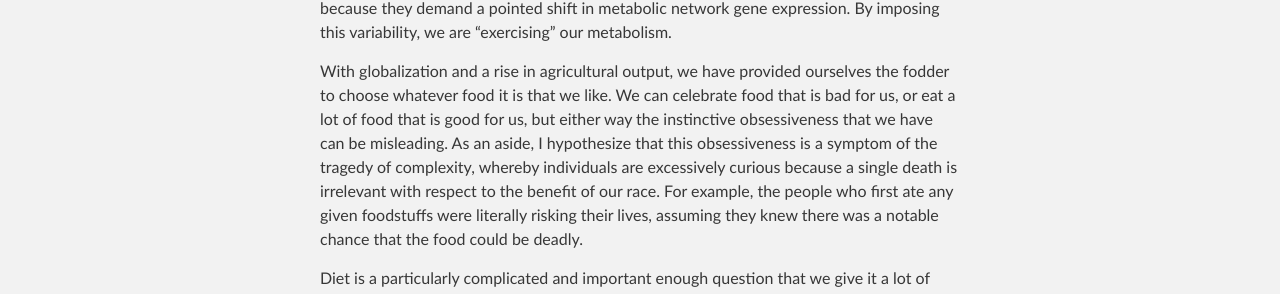
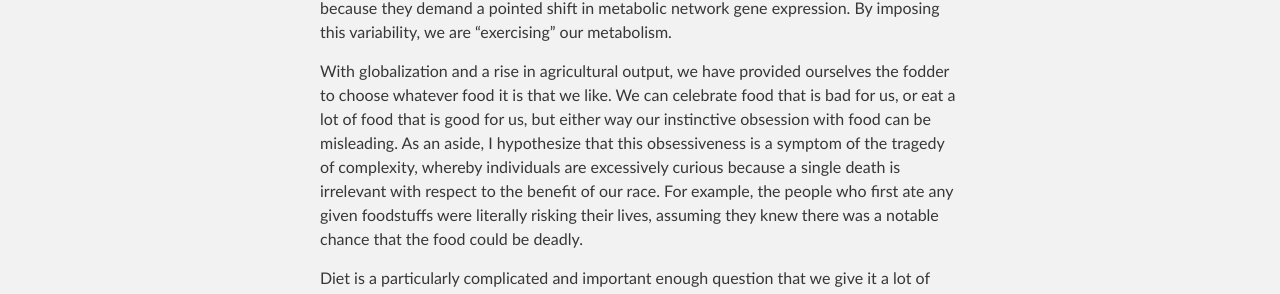
Before and after one commit to mustafaascha/mustafaascha.github.io, a Jekyll site: the page built from _posts/2017-03-04-variable-diets.md, in a window 1280 px wide. Shown: the part 373-667 px from the top of the page. Built offline with Jekyll 4.4.1, drawn with Linux system fonts in a browser that asks for light colours.

Commit message:
Update 2017-03-04-variable-diets.md

```diff
--- a/_posts/2017-03-04-variable-diets.md
+++ b/_posts/2017-03-04-variable-diets.md
@@ -8,7 +8,7 @@ title: false? diets
 
 [Fad diets](https://en.wikipedia.org/wiki/Fad_diet) probably help people feel better, not just psychologically, but also physiologically because they demand a pointed shift in metabolic network gene expression. By imposing this variability, we are "exercising" our metabolism.
 
-With globalization and a rise in agricultural output, we have provided ourselves the fodder to choose whatever food it is that we like. We can celebrate food that is bad for us, or eat a lot of food that is good for us, but either way the instinctive obsessiveness that we have can be misleading. As an aside, I hypothesize that this obsessiveness is a symptom of the tragedy of complexity, whereby individuals are excessively curious because a single death is irrelevant with respect to the benefit of our race. For example, the people who first ate any given foodstuffs were literally risking their lives, assuming they knew there was a notable chance that the food could be deadly.
+With globalization and a rise in agricultural output, we have provided ourselves the fodder to choose whatever food it is that we like. We can celebrate food that is bad for us, or eat a lot of food that is good for us, but either way our instinctive obsession with food can be misleading. As an aside, I hypothesize that this obsessiveness is a symptom of the tragedy of complexity, whereby individuals are excessively curious because a single death is irrelevant with respect to the benefit of our race. For example, the people who first ate any given foodstuffs were literally risking their lives, assuming they knew there was a notable chance that the food could be deadly.
 
 Diet is a particularly complicated and important enough question that we give it a lot of thought, putting it into a modern-day context. Those of us who have intellectual faith in our peers will, then, likely accept assumptions of the question: Do we eat like the people who evolved into humans millions of years ago, or do we eat like the people who evolved into humans today?
 
```
